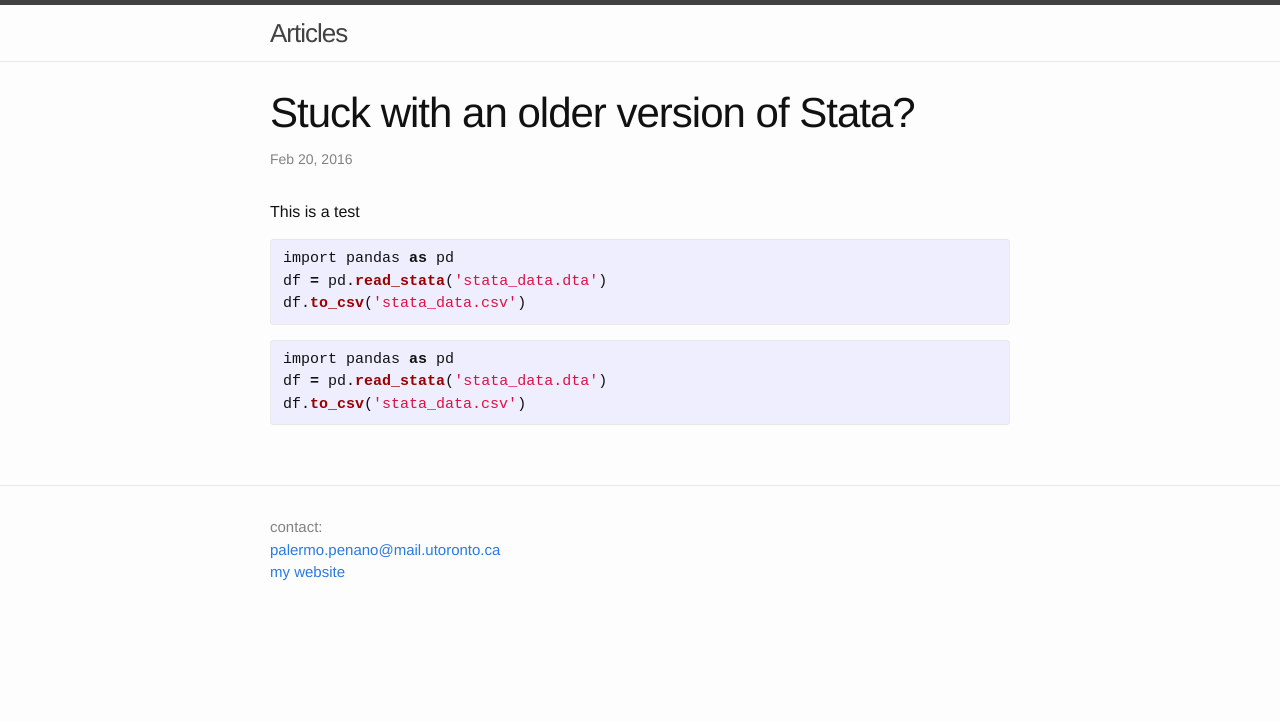
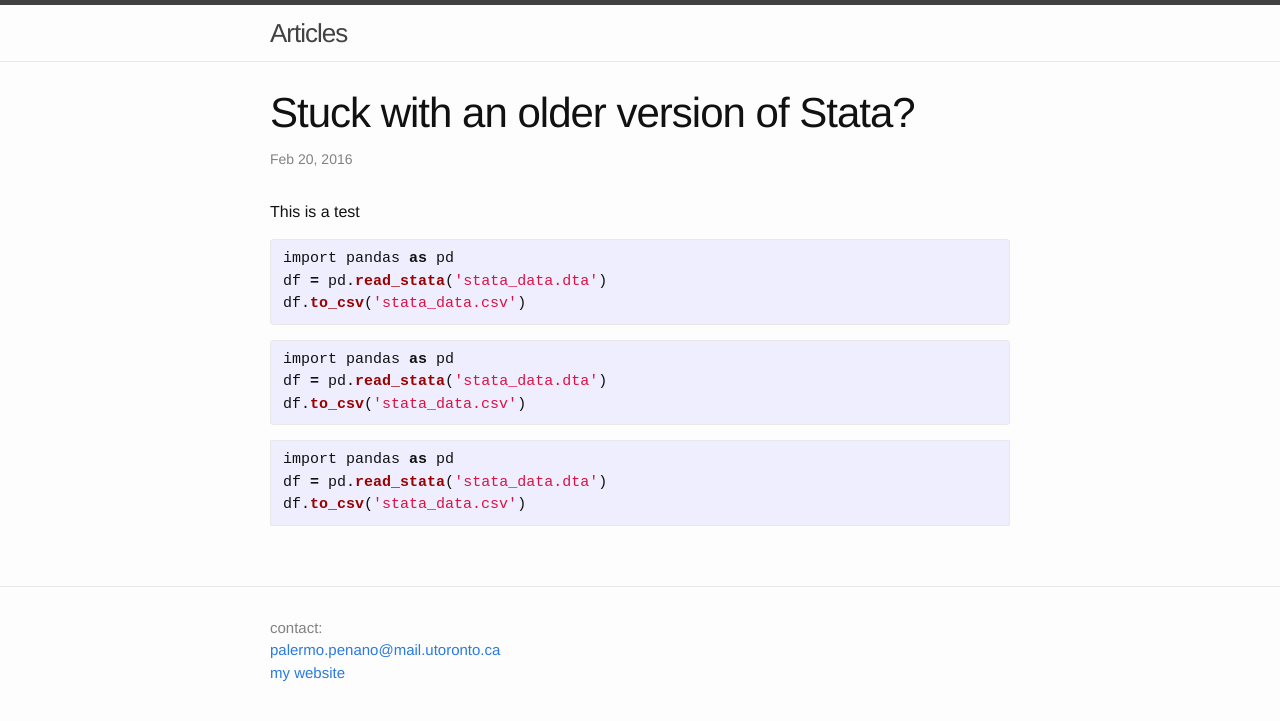
Before and after one commit to palpen/palpen_articles, a Jekyll site: the page built from _posts/2016-02-20-stata-bypass.markdown, in a window 1280 px wide. Shown: the top 721 px of the page. Built offline with Jekyll 4.4.1, drawn with Linux system fonts in a browser that asks for light colours.

Commit message:
test code highliter python

````diff
--- a/_posts/2016-02-20-stata-bypass.markdown
+++ b/_posts/2016-02-20-stata-bypass.markdown
@@ -17,3 +17,9 @@ import pandas as pd
 df = pd.read_stata('stata_data.dta')
 df.to_csv('stata_data.csv')
 {% endhighlight %}
+
+``` python
+import pandas as pd
+df = pd.read_stata('stata_data.dta')
+df.to_csv('stata_data.csv')
+```
````
